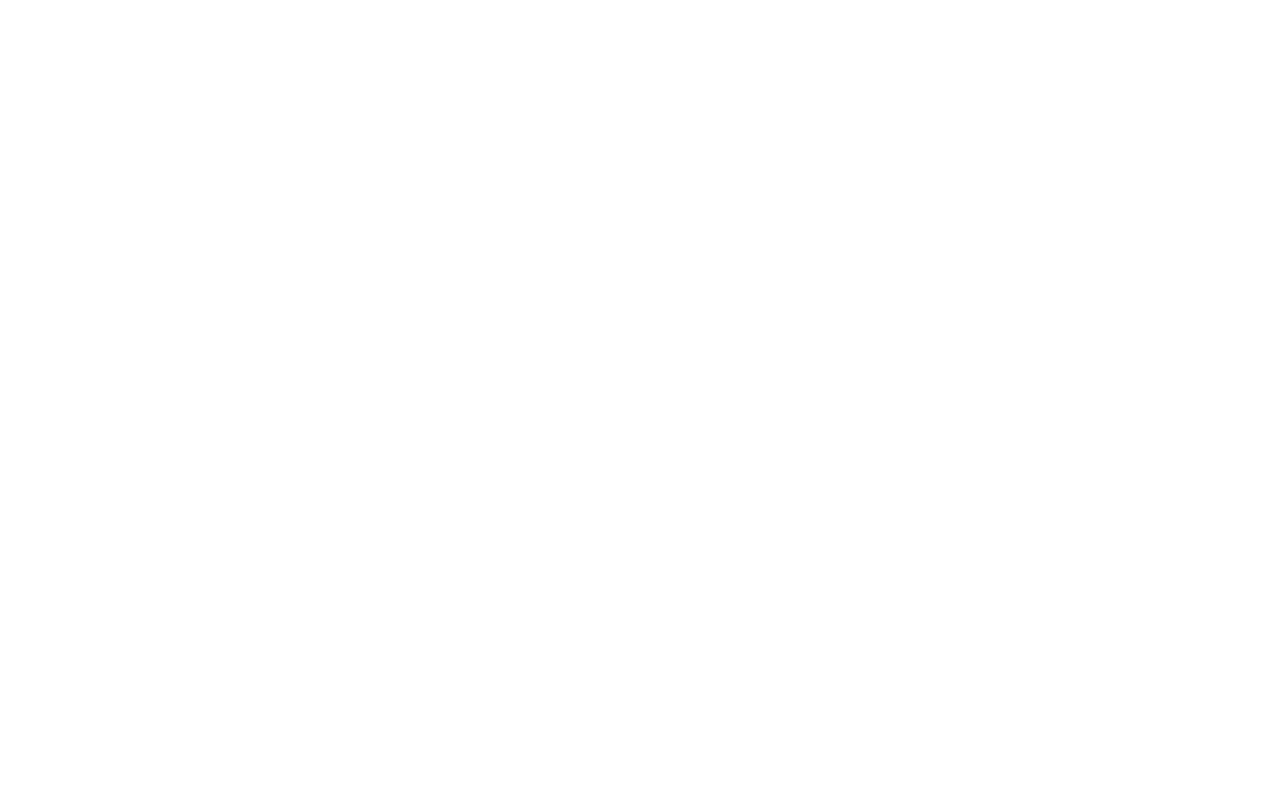
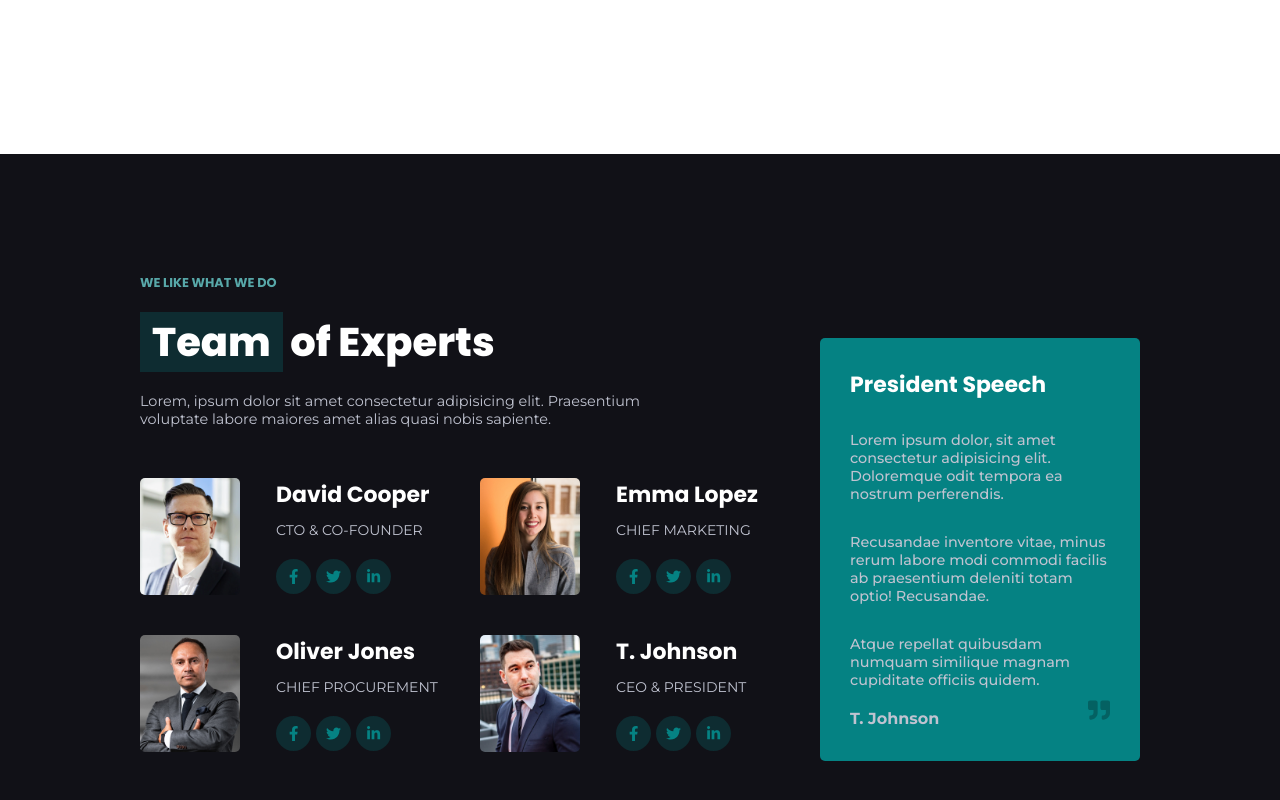
Before and after one commit to MarcoCusenza/proj-html-vuejs, a Vue app: page / in a window 1280 px wide. Shown: the part 2944-3744 px from the top of the page. Before the commit the page ends 3048 px from the top, so only its background shows below. Built offline with nearby package versions, Linux system fonts and the light colour scheme.

Commit message:
Sezione Team

```diff
--- a/src/assets/style/partials/variables.scss
+++ b/src/assets/style/partials/variables.scss
@@ -4,6 +4,7 @@
 // COLORS
 $primary: #058283;
 $primary-light: #58a8a9;
+$primary-dark: #046162;
 $primary-highlight: #0583833d;
 $primary-hover: #58a8a950;
 
--- /dev/null
+++ b/src/components/commons/CardTeam.vue
@@ -0,0 +1,69 @@
+<template>
+  <div class="card">
+    <img :src="require('../../assets/img/' + obj.image)" alt="obj.name" />
+    <div class="box-text">
+      <h3 class="name">{{ obj.name }}</h3>
+      <div class="role">{{ obj.role }}</div>
+      <div class="social">
+        <div class="box-logo">
+          <a :href="obj.fb" class="fb"><i class="fab fa-facebook-f"></i></a>
+        </div>
+        <div class="box-logo">
+          <a :href="obj.twi" class="twi"><i class="fab fa-twitter"></i></a>
+        </div>
+        <div class="box-logo">
+          <a :href="obj.lin" class="lin"><i class="fab fa-linkedin-in"></i></a>
+        </div>
+      </div>
+    </div>
+  </div>
+</template>
+
+<script>
+export default {
+  name: "CardTeam",
+  props: {
+    obj: Object,
+  },
+};
+</script>
+
+<style lang="scss" scoped>
+@import "../../assets/style/partials/variables.scss";
+
+.card {
+  display: grid;
+  grid-template-columns: 40% 60%;
+  img {
+    width: 100px;
+    border-radius: 5px;
+  }
+  .name {
+    font-size: 22px;
+  }
+  .role {
+    text-transform: uppercase;
+    font-size: 14px;
+    margin-top: 10px;
+  }
+  .social {
+    display: flex;
+    margin-top: 20px ;
+
+    .box-logo {
+      height: 35px;
+      width: 35px;
+      background-color: $primary-highlight;
+      margin-right: 5px;
+      border-radius: 50%;
+      text-align: center;
+      line-height: 35px;
+
+      a {
+        color: $primary;
+        font-size: 15px;
+      }
+    }
+  }
+}
+</style>
--- a/src/components/macro/Main.vue
+++ b/src/components/macro/Main.vue
@@ -4,6 +4,7 @@
     <Company />
     <Services />
     <Process />
+    <Team />
   </main>
 </template>
 
@@ -12,6 +13,7 @@
 import Company from "../sections/Company.vue";
 import Services from "../sections/Services.vue";
 import Process from "../sections/Process.vue";
+import Team from "../sections/Team.vue";
 
 export default {
   name: "Main",
@@ -20,6 +22,7 @@
     Company,
     Services,
     Process,
+    Team,
   },
 };
 </script>
--- a/src/components/sections/Consulting.vue
+++ b/src/components/sections/Consulting.vue
@@ -1,9 +1,11 @@
 <template>
   <div class="consulting">
+    <div class="container">
       <div class="box-form">
         <h4>fusions & acquisitions</h4>
         <h1>Insurance Consulting</h1>
         <FormConsulting />
+      </div>
     </div>
   </div>
 </template>
@@ -23,16 +25,17 @@
 @import "../../assets/style/partials/variables.scss";
 
 .consulting {
-  height: 800px;
+  height: 850px;
   background-image: url("../../assets/img/bg-6.jpg");
   background-position: bottom;
   background-size: cover;
   position: relative;
 
+  .container {
     .box-form {
       width: 500px;
       position: absolute;
-    left: 55%;
+      left: 50%;
       top: 50%;
       transform: translate(0, -50%);
 
@@ -50,4 +53,5 @@
       }
     }
   }
+}
 </style>
--- a/src/components/sections/Team.vue
+++ b/src/components/sections/Team.vue
@@ -0,0 +1,152 @@
+<template>
+  <div class="team dark-section">
+    <div class="container">
+      <div class="box-left">
+        <div class="title">
+          <SectionTitle :obj="titleData" />
+        </div>
+        <div class="box-card">
+          <div class="card" v-for="(card, i) in cardsData" :key="i">
+            <CardTeam :obj="card" />
+          </div>
+        </div>
+      </div>
+      <div class="box-right">
+        <h3>President Speech</h3>
+        <p>
+          Lorem ipsum dolor, sit amet consectetur adipisicing elit. Doloremque
+          odit tempora ea nostrum perferendis.
+        </p>
+        <p>
+          Recusandae inventore vitae, minus rerum labore modi commodi facilis ab
+          praesentium deleniti totam optio! Recusandae.
+        </p>
+        <p>
+          Atque repellat quibusdam numquam similique magnam cupiditate officiis
+          quidem.
+        </p>
+        <p>T. Johnson</p>
+        <i class="fas fa-quote-right"></i>
+      </div>
+    </div>
+  </div>
+</template>
+
+<script>
+import SectionTitle from "../commons/SectionTitle.vue";
+import CardTeam from "../commons/CardTeam.vue";
+
+export default {
+  name: "Team",
+  components: {
+    SectionTitle,
+    CardTeam,
+  },
+  data() {
+    return {
+      titleData: {
+        titleHeader: "we like what we do",
+        hbefore: "Team",
+        title: "of Experts",
+        hafter: "",
+        subtitle:
+          "Lorem, ipsum dolor sit amet consectetur adipisicing elit. Praesentium voluptate labore maiores amet alias quasi nobis sapiente.",
+        darkness: "dark",
+      },
+      cardsData: {
+        card01: {
+          image: "team-1.jpg",
+          name: "David Cooper",
+          role: "cto & co-founder",
+          fb: "#",
+          twi: "#",
+          lin: "#",
+        },
+        card02: {
+          image: "team-2.jpg",
+          name: "Emma Lopez",
+          role: "chief marketing",
+          fb: "#",
+          twi: "#",
+          lin: "#",
+        },
+        card03: {
+          image: "team-3.jpg",
+          name: "Oliver Jones",
+          role: "chief procurement",
+          fb: "#",
+          twi: "#",
+          lin: "#",
+        },
+        card04: {
+          image: "team-4.jpg",
+          name: "T. Johnson",
+          role: "ceo & president",
+          fb: "#",
+          twi: "#",
+          lin: "#",
+        },
+      },
+    };
+  },
+};
+</script>
+
+<style lang="scss" scoped>
+@import "../../assets/style/partials/variables.scss";
+
+.team {
+  padding: 120px 0 50px 0;
+  .container {
+    display: grid;
+    grid-template-columns: 68% 32%;
+
+    .box-left {
+      .title {
+        width: 80%;
+      }
+      .box-card {
+        display: grid;
+        grid-template-columns: 50% 50%;
+        padding: 30px 0;
+
+        .card {
+          margin: 10px 0;
+        }
+      }
+    }
+    .box-right {
+      height: 80%;
+      margin-top: 20%;
+      background-color: $primary;
+      border-radius: 5px;
+      padding: 30px;
+      position: relative;
+
+      h3 {
+        font-size: 22px;
+      }
+
+      p {
+        margin-top: 30px;
+        font-size: $fs-subtitle;
+        font-weight: 500;
+
+        &:last-of-type {
+          margin-top: 20px;
+          font-weight: 700;
+          font-size: 16px;
+        }
+      }
+
+      .fa-quote-right {
+        font-size: 22px;
+        color: $primary-dark;
+        position: absolute;
+        right: 30px;
+        bottom: 40px;
+      }
+    }
+  }
+}
+</style>
```
Lines whose indentation alone changed are shown as unchanged.
